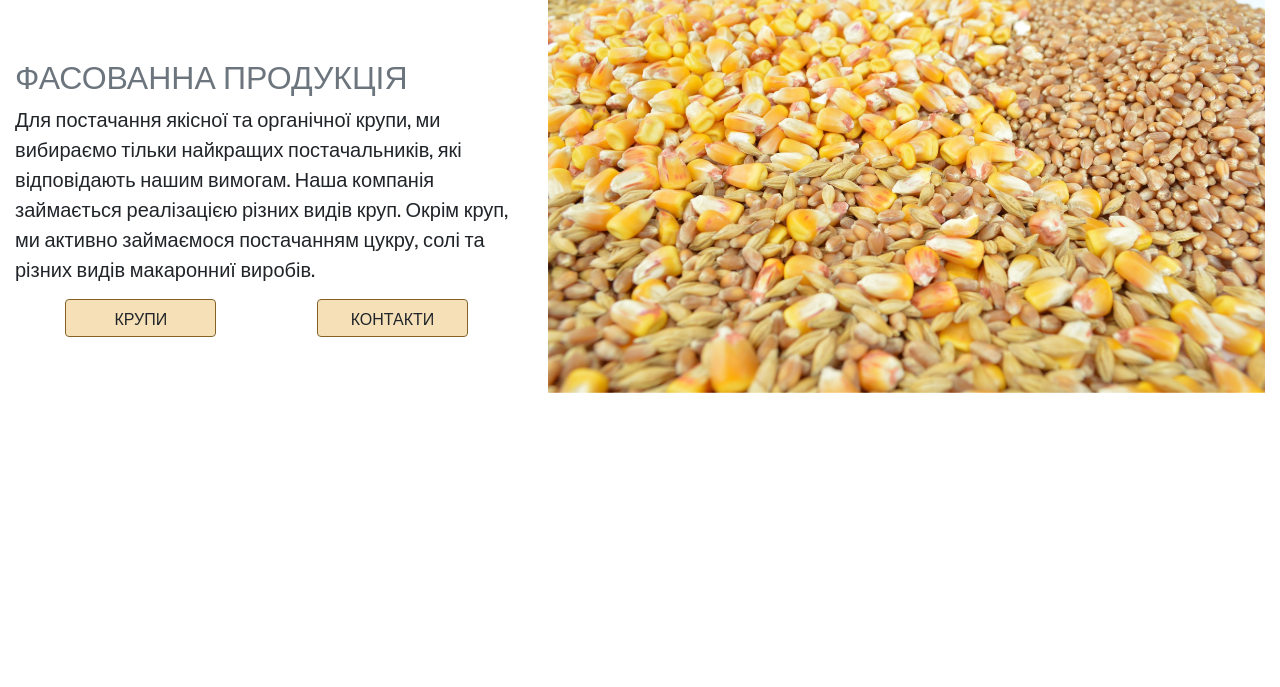
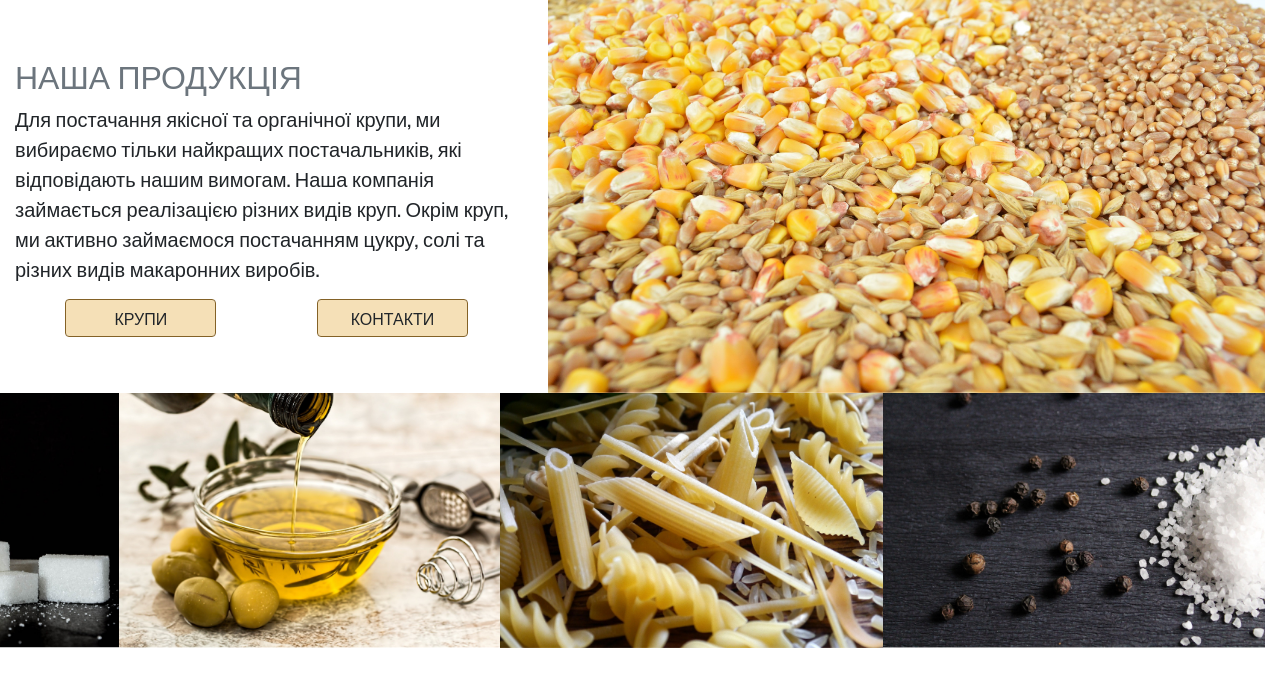
Before and after one commit to amin21212121/amin212121.github.io, a PHP site: page / in a window 1280 px wide. Shown: the part 86-773 px from the top of the page. Run offline with PHP 8.4, Linux system fonts and the light colour scheme.

Commit message:
2 block add category

```diff
--- a/css/style.css
+++ b/css/style.css
@@ -48,6 +48,13 @@ opacity: 1;
 padding: 0px 5px;
 }
 
+.container-fluid {
+    width: 100%;
+   padding-right: 15px;
+    padding-left: 15px;
+    margin-right: auto;
+    margin-left: auto;
+}
 
 .marketing .col-md-5 {
 	align-self: center;
@@ -66,6 +73,11 @@ opacity: 1;
     width: 30%;
 }
 
+.other-product {
+	    display: flex;
+    justify-content: flex-end;
+}
+
 
 
 
--- a/index.html
+++ b/index.html
@@ -61,8 +61,8 @@
 
   <div class="row featurette">
       <div class="col-md-5">
-        <h2 class="featurette-heading"><span class="text-muted">ФАСОВАННА ПРОДУКЦІЯ</span></h2>
-        <p class="lead">Для постачання якісної та органічної крупи, ми вибираємо тільки найкращих постачальників, які відповідають нашим вимогам. Наша компанія займається реалізацією різних видів круп. Окрім круп, ми активно займаємося постачанням цукру, солі та різних видів макаронниї виробів.</p>
+        <h2 class="featurette-heading"><span class="text-muted">НАША ПРОДУКЦІЯ</span></h2>
+        <p class="lead">Для постачання якісної та органічної крупи, ми вибираємо тільки найкращих постачальників, які відповідають нашим вимогам. Наша компанія займається реалізацією різних видів круп. Окрім круп, ми активно займаємося постачанням цукру, солі та різних видів макаронних виробів.</p>
 		<div class="btnclasssecondblock">
 		<a class="btn btn-secblock" href="#" role="button">КРУПИ</a>
 		<a class="btn btn-secblock" href="#" role="button">КОНТАКТИ</a>
@@ -72,8 +72,13 @@
        <img class="bd-placeholder-img bd-placeholder-img-lg featurette-image img-fluid mx-auto" src="img/croups.png" width="auto" height="300" alt="croups">
 
     </div>
-
-
+   </div>
+      <div class="other-product">
+<img class="" src="img/sugar.png" width="auto" height="255" alt="sugar">
+<img class="" src="img/oil.png" width="auto" height="255" alt="oil">
+<img class="" src="img/macaroni.png" width="auto" height="255" alt="macaroni">
+<img class="" src="img/salt.png" width="auto" height="255" alt="salt">
+   </div>
   </div>
 
 
```
Also changed, not shown: img/macaroni.png (added), img/oil.png (added), img/salt.png (added), img/sugar.png (added).
